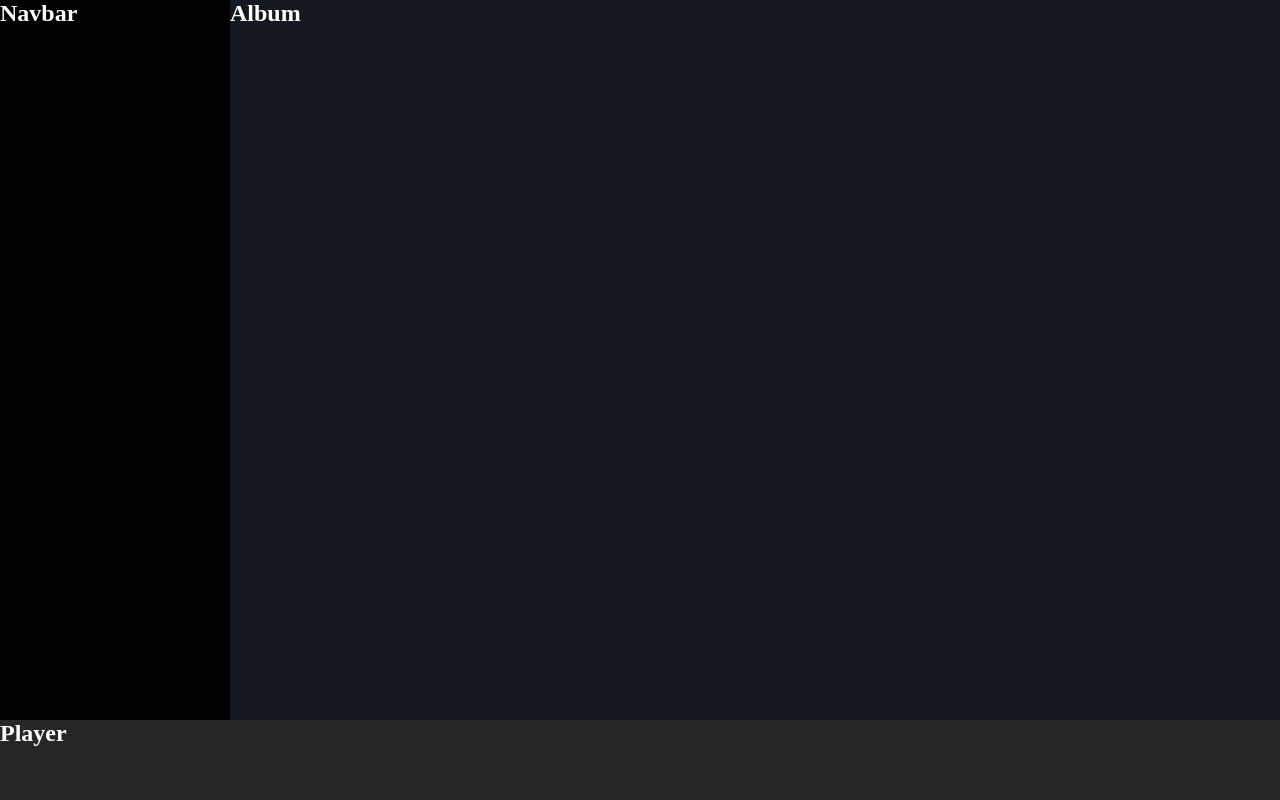
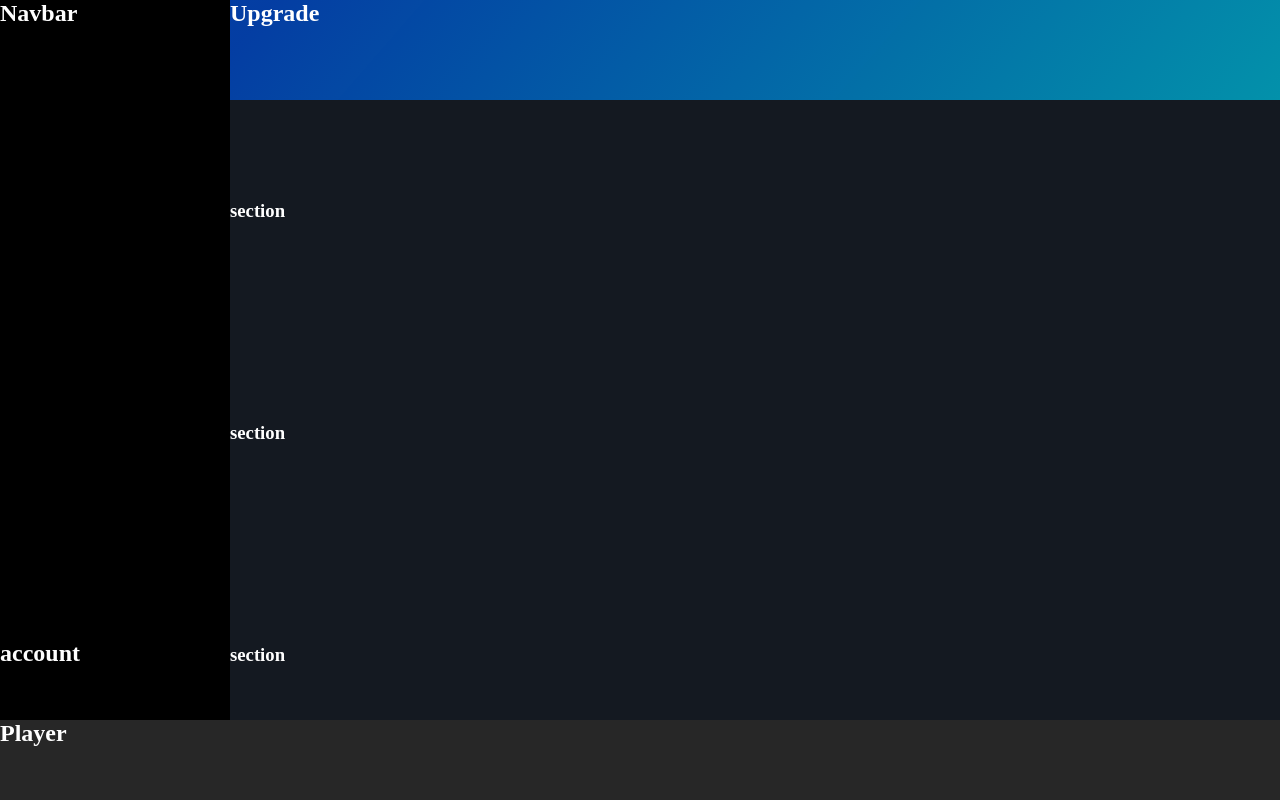
Before and after one commit to alfredodiforti/html-css-spotifyweb, a plain HTML site: page index.html in a window 1280 px wide. Drawn offline with Linux system fonts and the light colour scheme.

Commit message:
Esercizio Completo

```diff
--- a/css/styles.css
+++ b/css/styles.css
@@ -1,5 +1,10 @@
 /* future fix */
 h2 {
+  color: white;
+}
+h3 {
+  padding-top: 100px;
+  padding-bottom: 100px;
   color: white;
 }
 /* GENERAL RULES */
@@ -23,11 +28,39 @@ body {
 }
 .navbar {
   flex-basis: 230px;
-  background-color: black
+  background-color: black;
+  display: flex;
+  flex-direction: column;
+}
+.sidemenu {
+  flex-grow: 1;
+}
+.account {
+  flex-basis: 80px;
+}
+.albumside {
+  flex-grow: 1;
+  background-color: #141921;
+  position: relative;
+}
+.upgradepremium {
+  position: absolute;
+  top: 0;
+  left: 0;
+  width: 100%;
+  height: 100px;
+  z-index: 1;
+  background: rgb(0,71,197);
+  background: linear-gradient(131deg, rgba(0,71,197,0.7945378835127801) 4%, rgba(0,168,197,0.8393558106836485) 100%);
 }
 .scrollable {
-  flex-grow: 1;
-  background-color: #141921;
+  position: absolute;
+  top: 0;
+  left: 0;
+  width: 100%;
+  height: 100%;
+  padding-top: 100px;
+  overflow-y: auto;
 }
 .player {
   background-color: #272727;
--- a/index.html
+++ b/index.html
@@ -8,11 +8,31 @@
   <body class="interface">
     <main class="main">
     <nav class="navbar">
-      <h2>Navbar</h2>
+      <div class="sidemenu">
+        <h2>Navbar</h2>
+      </div>
+      <div class="account">
+        <h2>account</h2>
+      </div>
+    </nav>
+    <div class="albumside">
+      <div class="upgradepremium">
+       <h2>Upgrade</h2>
+      </div>
+      <div class="scrollable">
+        <h3>section</h3>
+        <h3>section</h3>
+        <h3>section</h3>
+        <h3>section</h3>
+        <h3>section</h3>
+        <h3>section</h3>
+        <h3>section</h3>
+        <h3>section</h3>
+        <h3>section</h3>
+        <h3>section</h3>
 
-    </nav>
-    <div class="scrollable">
-      <h2>Album</h2>
+      </div>
+
 
     </div>
 
```
